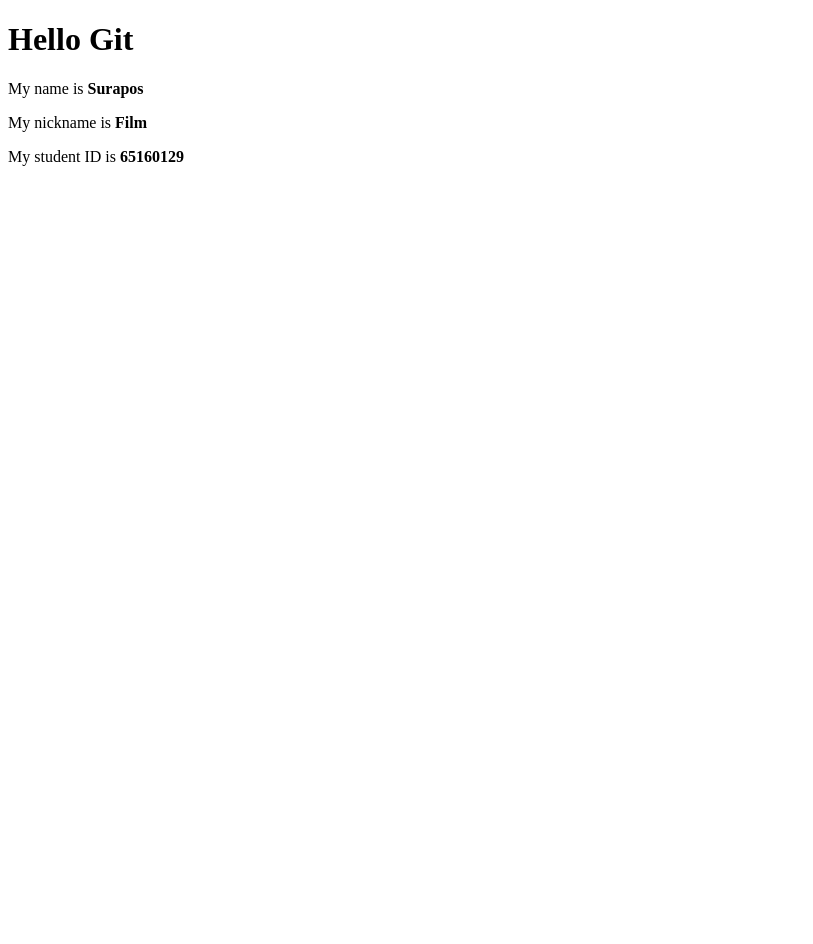
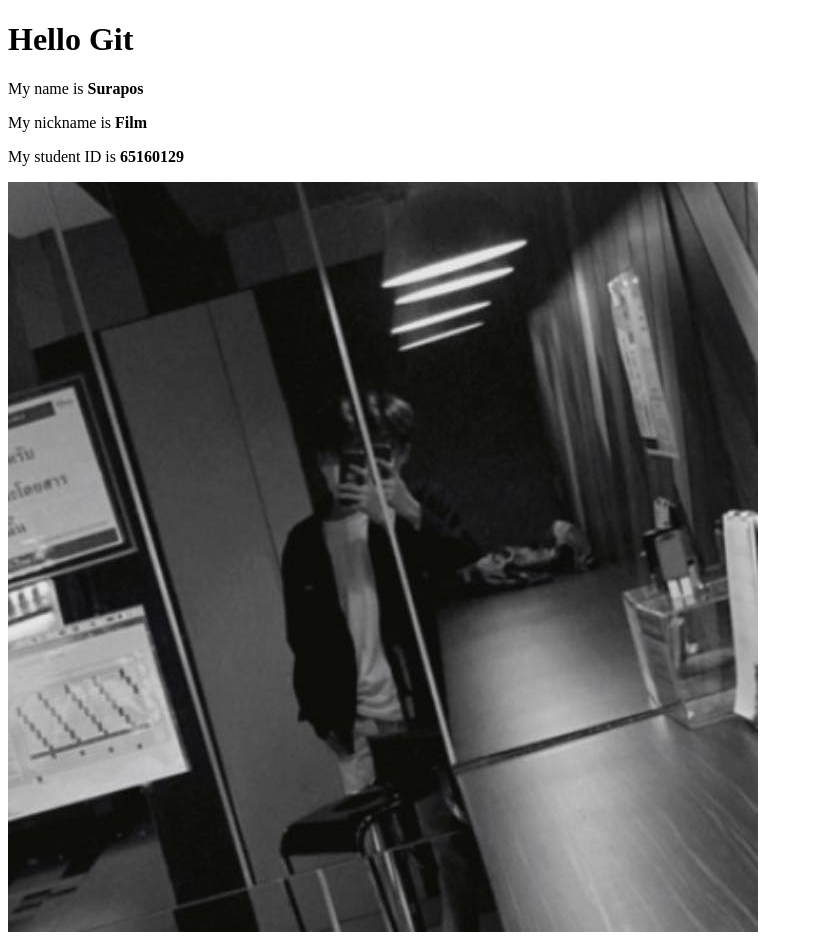
Before and after one commit to 65160129/88726065, a plain HTML site: page lab00/lab00.html in a window 1280 px wide. Shown: the whole page, without its empty margins (0-813 px from the left). Before the commit the page ends 800 px from the top, so only its background shows below. Drawn offline with Linux system fonts and the light colour scheme.

Commit message:
first commit

```diff
--- a/lab00/lab00.html
+++ b/lab00/lab00.html
@@ -10,12 +10,10 @@
 
 <body>
   <h1>Hello Git</h1>
-
   <p>My name is <strong>Surapos</strong></p>
   <p>My nickname is <strong>Film</strong></p>
-
   <p>My student ID is <strong>65160129</strong></p>
-  <img src="" alt="" />
+  <img src="img/film.jpg" />
 </body>
 
 </html>
```
Also changed, not shown: lab00/img/film.jpg (added).
